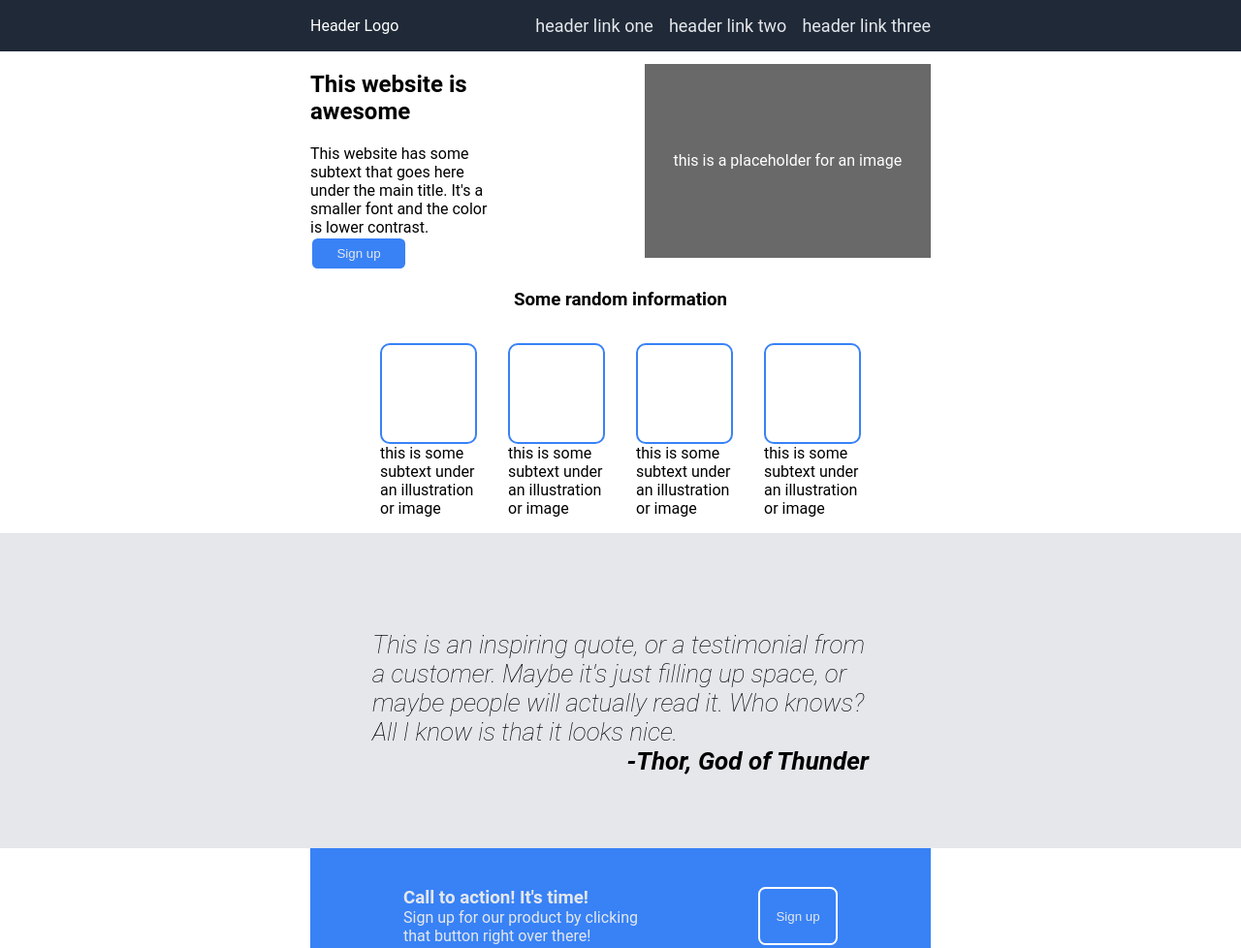
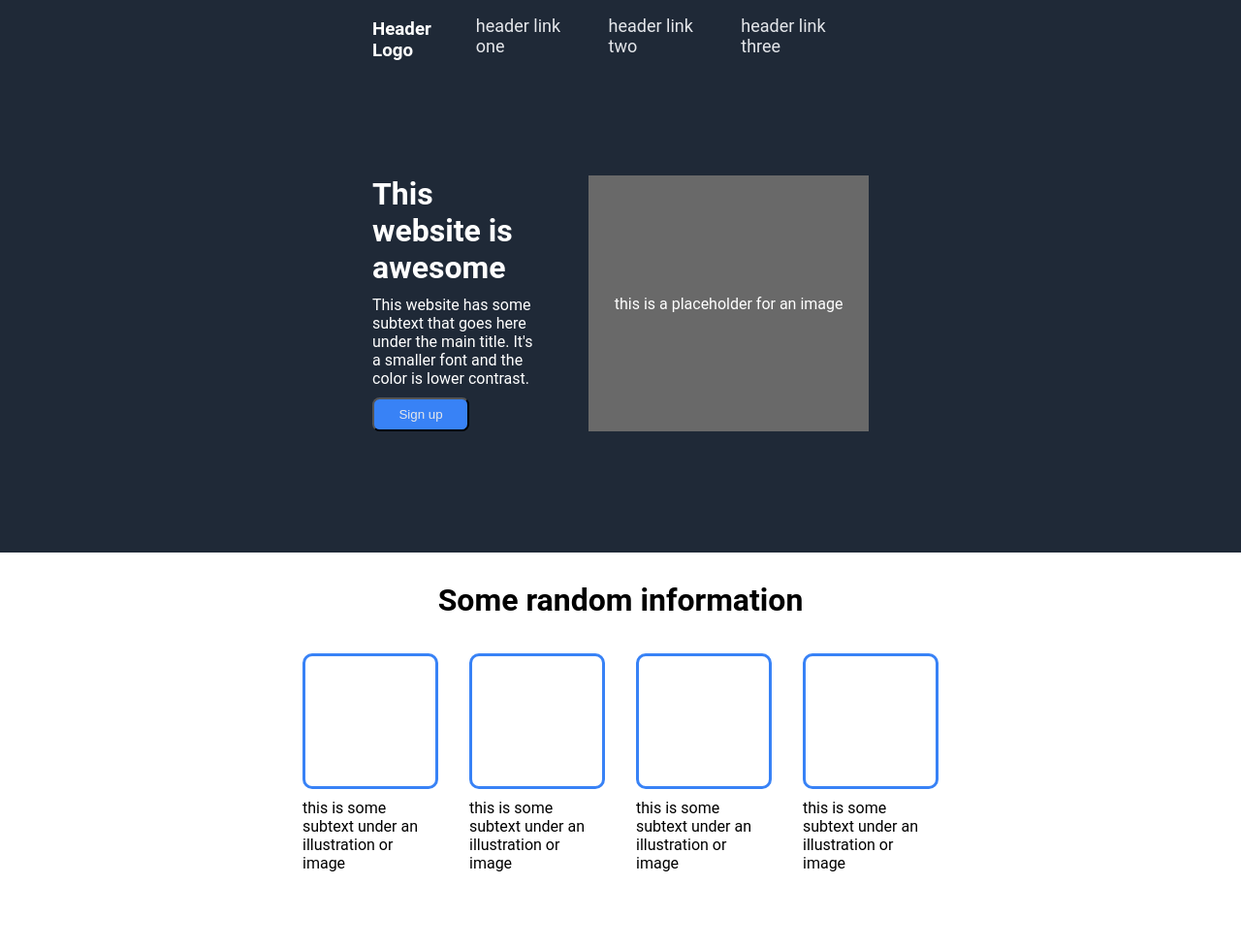
Before and after one commit to pebaha-/odin-landing-page, a plain HTML site: page index.html in a window 1280 px wide. Shown: the top 978 px of the page at 97% size. Drawn offline with Linux system fonts and the light colour scheme.

Commit message:
Adjust headers, button, and sizing of elements

```diff
--- a/index.html
+++ b/index.html
@@ -9,7 +9,7 @@
     <body>
         <div class="header">
             <div class="left-header">
-                Header Logo
+                <h3>Header Logo</h3>
             </div>
             <div class="right-header">
                 <ul class="header-links">
@@ -23,7 +23,7 @@
             <div class="hero-main">
                 <div class="hero-main-left">
                     <div class="hero-main-left-header">
-                        <h2>This website is awesome</h2>
+                        <h1>This website is awesome</h1>
                     </div>
                     <div class="hero-main-left-text">This website has some subtext that goes here under the main title.
                         It's a smaller font and the color is lower contrast.</div>
@@ -35,7 +35,7 @@
             </div>
             <div class="hero-secondary">
                 <div class="hero-secondary-header">
-                    <h3>Some random information</h3>
+                    <h1 class="random-info">Some random information</h1>
                 </div>
                 <div class="cards">
                     <div class="card">
@@ -68,7 +68,9 @@
                     <div class="call-to-action-text">Sign up for our product by clicking that button right over there!
                     </div>
                 </div>
-                <button class="signup-btn-lower">Sign up </button>
+                <div class="call-to-action-right">
+                    <button class="signup-btn-lower">Sign up </button>
+                </div>
             </div>
         </div>
         <div class="footer">
--- a/style.css
+++ b/style.css
@@ -9,39 +9,39 @@ body {
 .header {
     display: flex;
     justify-content: space-between;
-    padding: 0 25%;
+    padding: 0 30%;
 }
 
-.left-header,
-.right-header {
+.left-header {
     display: flex;
     align-items: center;
-    gap: 16px;
 }
 
 .hero-main {
     display: flex;
     justify-content: space-between;
-    align-items: center;
-    column-gap: 25%;
-    padding: 0 25%;
+    /* align-items: center; */
+    column-gap: 50px;
+    padding: 100px 30% 125px 30%;
 }
 
 .hero-main-left,
 .hero-main-right {
     display: flex;
     flex-direction: column;
+    flex: 1 1 auto;
 }
 
 .hero-main-left {
-    width: 250px;
+    width: 300px;
+    gap: 10px;
 }
 
 .hero-main-right {
     justify-content: center;
     align-items: center;
-    width: 400px;
-    height: 200px;
+    width: 500px;
+    min-height: 200px;
     background-color: #696969;
     color: white;
 }
@@ -51,6 +51,7 @@ body {
     flex-direction: column;
     justify-content: center;
     align-items: center;
+    padding-bottom: 75px;
 }
 
 .cards {
@@ -58,14 +59,18 @@ body {
 }
 
 .card {
+    display: flex;
+    flex-direction: column;
+    row-gap: 10px;
     margin: 16px;
-    width: 100px;
+    width: 140px;
 }
 
 .card-img-placeholder {
-    border: 2px solid #3882F6;
+    box-sizing: border-box;
+    border: 3px solid #3882F6;
     border-radius: 10px;
-    height: 100px;
+    height: 140px;
 }
 
 .content {
@@ -82,7 +87,7 @@ body {
 }
 
 .header,
-.footer {
+.footer, .hero-main {
     background-color: #1F2937;
     color: white;
 
@@ -139,12 +144,16 @@ a {
     padding: 40px;
     justify-content: center;
     column-gap: 100px;
-    margin-left: 25%;
-    margin-right: 25%;
+    margin: 75px 30%;
 }
 
 .call-to-action-left {
     margin-left: 10%;
+}
+
+.call-to-action-right {
+    display: flex;
+    align-items: center;
 }
 
 .call-to-action-header {
@@ -153,6 +162,7 @@ a {
 
 .signup-btn-lower {
     margin-right: 10%;
+    height: 35px;
     width: 125px;
     background-color: transparent;
     color: #E5E7EB;
@@ -165,6 +175,15 @@ a {
     height: 35px;
     background-color: #3882F6;
     color: #E5E7EB;
-    border: 2px solid white;
+    /* border: 2px solid white; */
     border-radius: 7.5px;
 }
+
+h1 {
+    margin: 0;
+}
+
+.random-info {
+    margin-top: 30px;
+    margin-bottom: 20px;
+}
```
